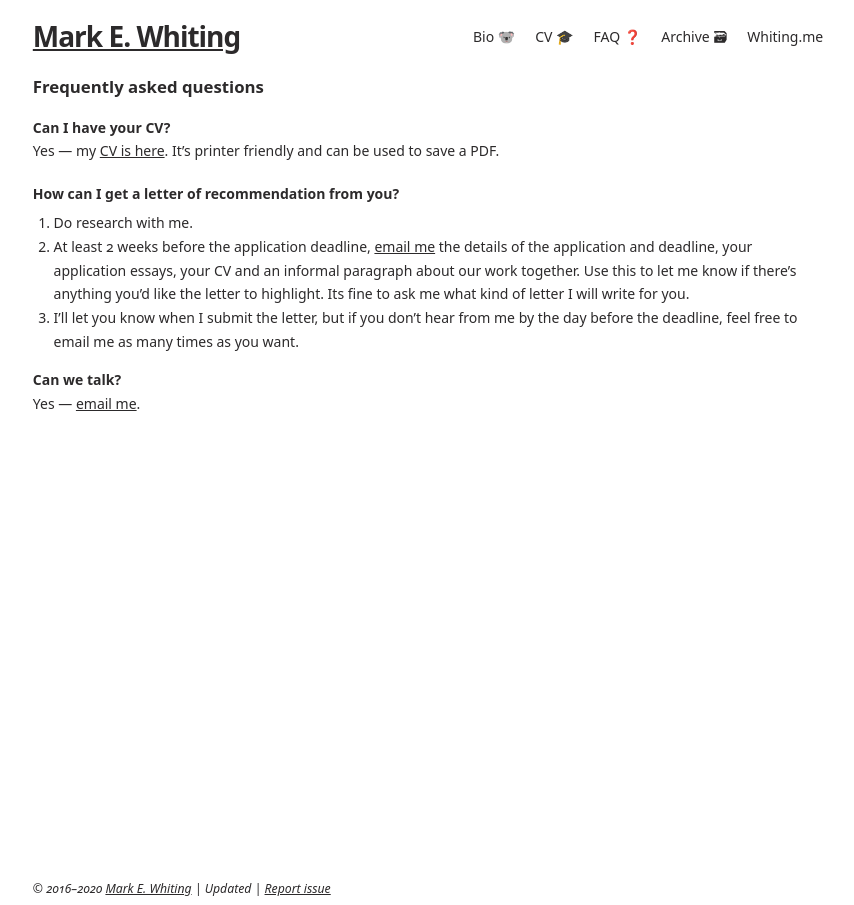
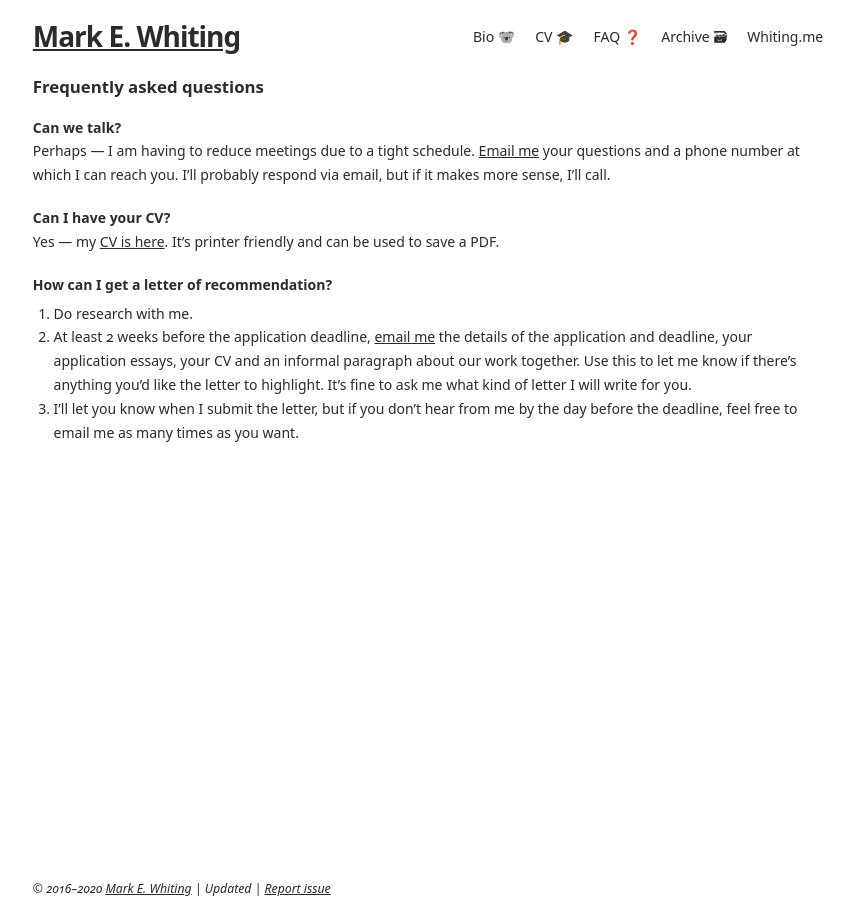
Before and after one commit to markwhiting/Whiting.me, a Jekyll site: the page built from faq.md, in a window 1280 px wide. Shown: the whole page, without its empty margins (212-1066 px from the left). Built offline with Jekyll 4.4.1, drawn with Linux system fonts in a browser that asks for light colours.

Commit message:
Removed meeting requests, improved 'can we talk'

```diff
--- a/faq.md
+++ b/faq.md
@@ -6,15 +6,15 @@ permalink: /faq
 
 ## Frequently asked questions
 
+### Can we talk?
+Perhaps — I am having to reduce meetings due to a tight schedule. [Email me](mailto:mark@whiting.me) your questions and a phone number at which I can reach you. I'll probably respond via email, but if it makes more sense, I'll call.
+
 ### Can I have your CV?
 Yes — my [CV is here](https://whiting.me/cv). It's printer friendly and can be used to save a PDF.
 
-### How can I get a letter of recommendation from you?
+### How can I get a letter of recommendation?
 1. Do research with me.
-2. At least 2 weeks before the application deadline, [email me](mailto:mark@whiting.me?subject=Recommendation request) the details of the application and deadline, your application essays, your CV and an informal paragraph about our work together. Use this to let me know if there's anything you'd like the letter to highlight. Its fine to ask me what kind of letter I will write for you.
+2. At least 2 weeks before the application deadline, [email me](mailto:mark@whiting.me?subject=Recommendation request) the details of the application and deadline, your application essays, your CV and an informal paragraph about our work together. Use this to let me know if there's anything you'd like the letter to highlight. It's fine to ask me what kind of letter I will write for you.
 3. I'll let you know when I submit the letter, but if you don't hear from me by the day before the deadline, feel free to email me as many times as you want.
 
-### Can we talk?
-Yes — [email me](mailto:mark@whiting.me).
-
 <!-- It's heavily inspired by sites from great people around the internet, especially [Scott Klemmer](https://d.ucsd.edu/srk/) and [Michael Bernstein](https://hci.stanford.edu/msb/). [Add an issue on Github](https://github.com/markwhiting/Whiting.me/issues/new) if you have a suggestion to improve it. -->
--- a/meet.html
+++ b/old/meet.html
@@ -1,5 +1,5 @@
 ---
-permalink: /meet/
+<!-- permalink: /meet/ -->
 ---
 
 <style>
```
